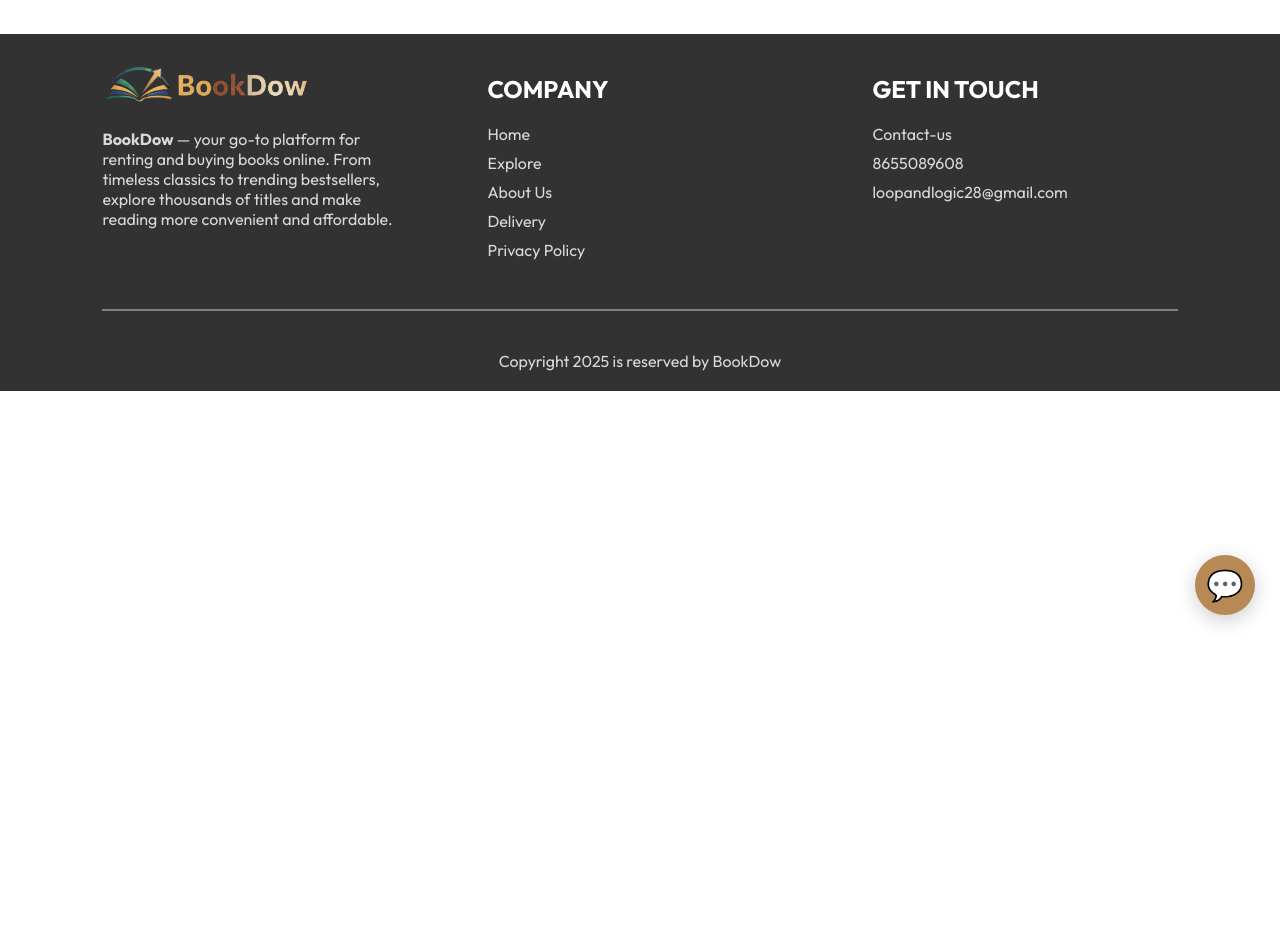
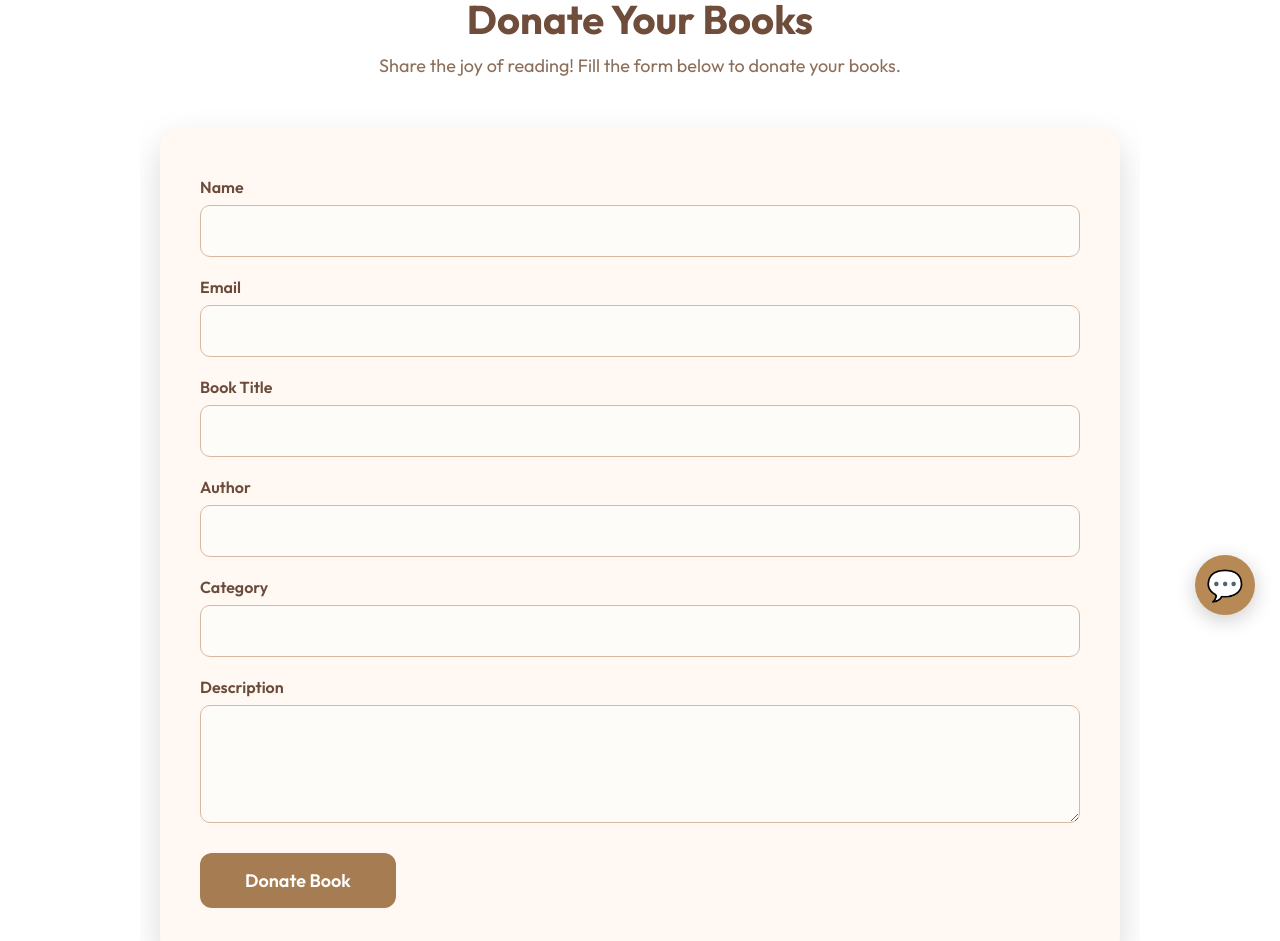
Before and after one commit to loopandlogic28-coder/Book_Rental, a React (Vite) app in the folder frontend/: page /donate in a window 1280 px wide. Shown: the part 160-1101 px from the top of the page. Before the commit the page ends 800 px from the top, so only its background shows below. Built offline with nearby package versions, Linux system fonts and the light colour scheme; no server answers.

Commit message:
donatepage updates

```diff
--- a/frontend/src/App.jsx
+++ b/frontend/src/App.jsx
@@ -207,6 +207,7 @@ import Chatbot from './pages/ChatBot/ChatBot';
 
 import ChatButton from './components/ChatButton/ChatButton';
 import ChatPopup from './components/ChatPopup/ChatPopup';
+import Donate from './pages/Donate/Donate';
 
 const App = () => {
 
@@ -240,6 +241,8 @@ const App = () => {
           <Route path='/rentedbooks' element={<RentedBooks />} />
           <Route path='/contactus' element={<ContactUs />} />
           <Route path='/chatbot' element={<Chatbot />} />
+          <Route path='/donate' element={<Donate/>} />
+
         </Routes>
       </div>
 
--- a/frontend/src/components/Navbar/Navbar.jsx
+++ b/frontend/src/components/Navbar/Navbar.jsx
@@ -1206,6 +1206,16 @@ const [menu, setMenu] = useState(
         >
           contact-us
         </Link>
+         <Link
+          to="/donate"
+          onClick={() => {
+            setMenu("donate")
+            handleCategorySelect();
+          }}
+          className={menu === "donate" ? "active" : ""}
+        >
+          Donate
+        </Link>
         {/* //cht now linnk */}
         {/* <Link
           to="/chatbot"
--- /dev/null
+++ b/frontend/src/pages/Donate/Donate.css
@@ -0,0 +1,171 @@
+.donate-page {
+  max-width: 1000px;
+  margin: 60px auto;
+  padding: 0 20px;
+  font-family: 'Arial', sans-serif;
+  position: relative;
+  overflow: hidden;
+}
+
+/* Header */
+.donate-header {
+  text-align: center;
+  margin-bottom: 50px;
+}
+
+.donate-header h2 {
+  font-size: 40px;
+  color: #6f4d3a; /* dark brown */
+  margin-bottom: 10px;
+}
+
+.donate-header p {
+  font-size: 18px;
+  color: #8c6f5a;
+}
+
+/* Form */
+.donate-form {
+  background-color: #fff8f3;
+  padding: 50px 40px;
+  border-radius: 20px;
+  box-shadow: 0 15px 35px rgba(0,0,0,0.15);
+}
+
+.form-group {
+  display: flex;
+  flex-direction: column;
+  margin-bottom: 20px;
+  text-align: left;
+}
+
+.form-group label {
+  margin-bottom: 8px;
+  font-weight: 600;
+  color: #6b4c3b;
+}
+
+.form-group input,
+.form-group textarea {
+  padding: 14px 18px;
+  border: 1px solid #d9b89f;
+  border-radius: 10px;
+  font-size: 16px;
+  outline: none;
+  transition: all 0.3s ease;
+}
+
+.form-group input:focus,
+.form-group textarea:focus {
+  border-color: #a67c52;
+  box-shadow: 0 0 8px rgba(166,124,82,0.5);
+}
+
+.donate-btn {
+  background-color: #a67c52;
+  color: #fff;
+  border: none;
+  padding: 16px 45px;
+  font-size: 18px;
+  font-weight: 600;
+  border-radius: 12px;
+  cursor: pointer;
+  transition: all 0.3s ease;
+  margin-top: 10px;
+}
+
+.donate-btn:hover {
+  background-color: #8c5e3c;
+  transform: translateY(-2px);
+}
+
+/* Thank You Popup */
+.thankyou-popup {
+  position: fixed;
+  top: 0;
+  left: 0;
+  width: 100%;
+  height: 100%;
+  background: rgba(0,0,0,0.6);
+  display: flex;
+  justify-content: center;
+  align-items: center;
+  z-index: 1000;
+}
+
+.popup-content {
+  background: #fff8f3;
+  padding: 50px 40px;
+  border-radius: 20px;
+  text-align: center;
+  max-width: 500px;
+  box-shadow: 0 10px 30px rgba(0,0,0,0.2);
+}
+
+.popup-content h3 {
+  color: #6f4d3a;
+  font-size: 28px;
+  margin-bottom: 15px;
+}
+
+.popup-content p {
+  color: #8c6f5a;
+  font-size: 18px;
+  margin-bottom: 25px;
+}
+
+.close-btn {
+  padding: 12px 30px;
+  border-radius: 10px;
+  border: none;
+  background-color: #a67c52;
+  color: #fff;
+  font-weight: 600;
+  cursor: pointer;
+  transition: all 0.3s ease;
+}
+
+.close-btn:hover {
+  background-color: #8c5e3c;
+}
+
+/* Gift icons animation */
+.gift-icons .gift {
+  position: absolute;
+  width: 50px;
+  animation: float 8s infinite ease-in-out;
+  opacity: 0.8;
+}
+
+.gift1 { top: 20%; left: 10%; animation-delay: 0s; }
+.gift2 { top: 50%; left: 80%; animation-delay: 2s; }
+.gift3 { top: 70%; left: 40%; animation-delay: 4s; }
+
+@keyframes float {
+  0%, 100% { transform: translateY(0) rotate(0deg); }
+  50% { transform: translateY(-20px) rotate(15deg); }
+}
+
+/* Responsive */
+@media (max-width: 768px) {
+  .donate-form {
+    padding: 35px 20px;
+  }
+
+  .donate-header h2 {
+    font-size: 32px;
+  }
+
+  .donate-header p {
+    font-size: 16px;
+  }
+
+  .popup-content {
+    padding: 30px 20px;
+    font-size: 16px;
+  }
+
+  .gift-icons .gift {
+    width: 35px;
+  }
+}
--- /dev/null
+++ b/frontend/src/pages/Donate/Donate.jsx
@@ -0,0 +1,114 @@
+import React, { useState } from "react";
+import "./Donate.css";
+
+const Donate = () => {
+  const [formData, setFormData] = useState({
+    name: "",
+    email: "",
+    bookTitle: "",
+    author: "",
+    category: "",
+    description: "",
+  });
+
+  const handleChange = (e) => {
+    const { name, value } = e.target;
+    setFormData({ ...formData, [name]: value });
+  };
+
+  const handleSubmit = (e) => {
+    e.preventDefault();
+
+    // Send via mailto for demo (replace with backend API if needed)
+    const mailtoLink = `mailto:youremail@example.com?subject=Book Donation&body=
+    Name: ${formData.name}%0D%0A
+    Email: ${formData.email}%0D%0A
+    Book Title: ${formData.bookTitle}%0D%0A
+    Author: ${formData.author}%0D%0A
+    Category: ${formData.category}%0D%0A
+    Description: ${formData.description}`;
+
+    window.location.href = mailtoLink;
+  };
+
+  return (
+    <div className="donate-page">
+      <div className="donate-header">
+        <h2>Donate Your Books</h2>
+        <p>Share the joy of reading! Fill the form below to donate your books.</p>
+      </div>
+
+      <form className="donate-form" onSubmit={handleSubmit}>
+        <div className="form-group">
+          <label>Name</label>
+          <input
+            type="text"
+            name="name"
+            value={formData.name}
+            onChange={handleChange}
+            required
+          />
+        </div>
+
+        <div className="form-group">
+          <label>Email</label>
+          <input
+            type="email"
+            name="email"
+            value={formData.email}
+            onChange={handleChange}
+            required
+          />
+        </div>
+
+        <div className="form-group">
+          <label>Book Title</label>
+          <input
+            type="text"
+            name="bookTitle"
+            value={formData.bookTitle}
+            onChange={handleChange}
+            required
+          />
+        </div>
+
+        <div className="form-group">
+          <label>Author</label>
+          <input
+            type="text"
+            name="author"
+            value={formData.author}
+            onChange={handleChange}
+            required
+          />
+        </div>
+
+        <div className="form-group">
+          <label>Category</label>
+          <input
+            type="text"
+            name="category"
+            value={formData.category}
+            onChange={handleChange}
+          />
+        </div>
+
+        <div className="form-group">
+          <label>Description</label>
+          <textarea
+            name="description"
+            value={formData.description}
+            onChange={handleChange}
+            rows="4"
+          ></textarea>
+        </div>
+
+        <button type="submit" className="donate-btn">
+          Donate Book
+        </button>
+      </form>
+    </div>
+  );
+};
+
+export default Donate;
```
